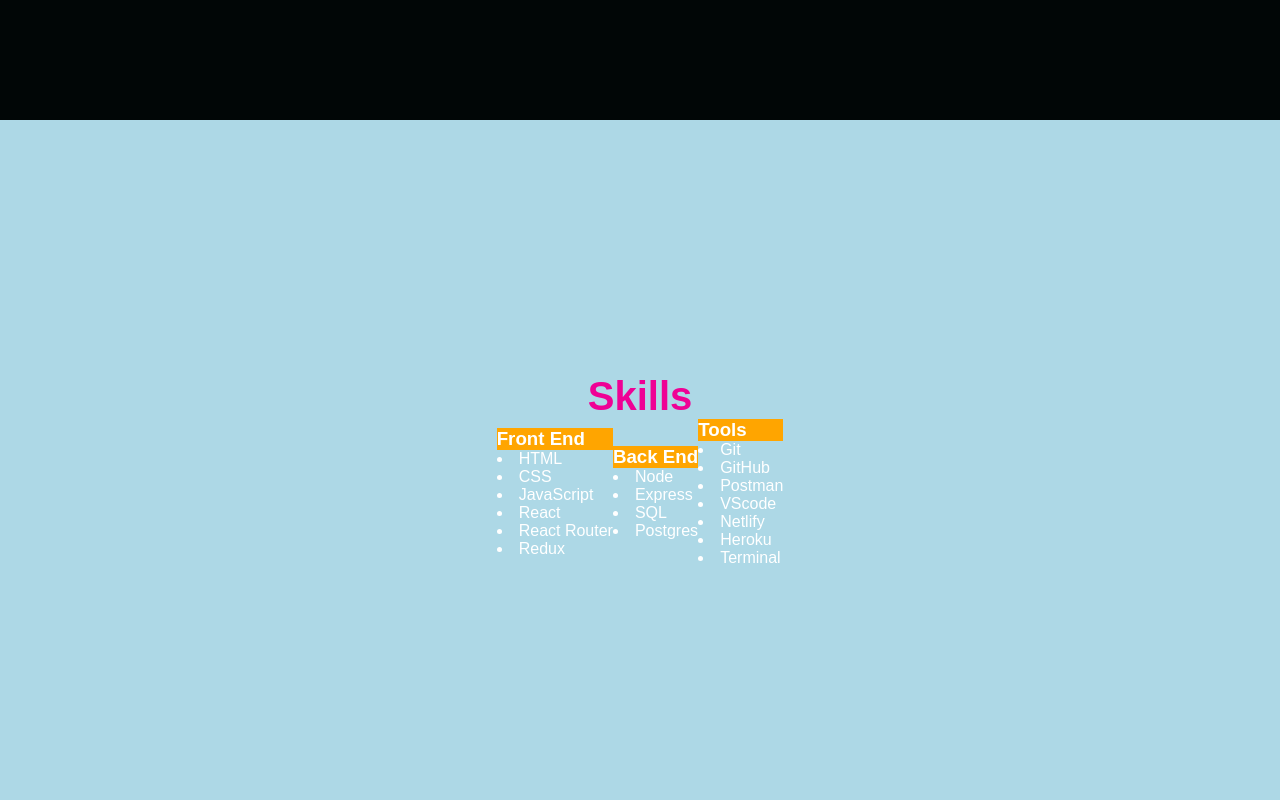
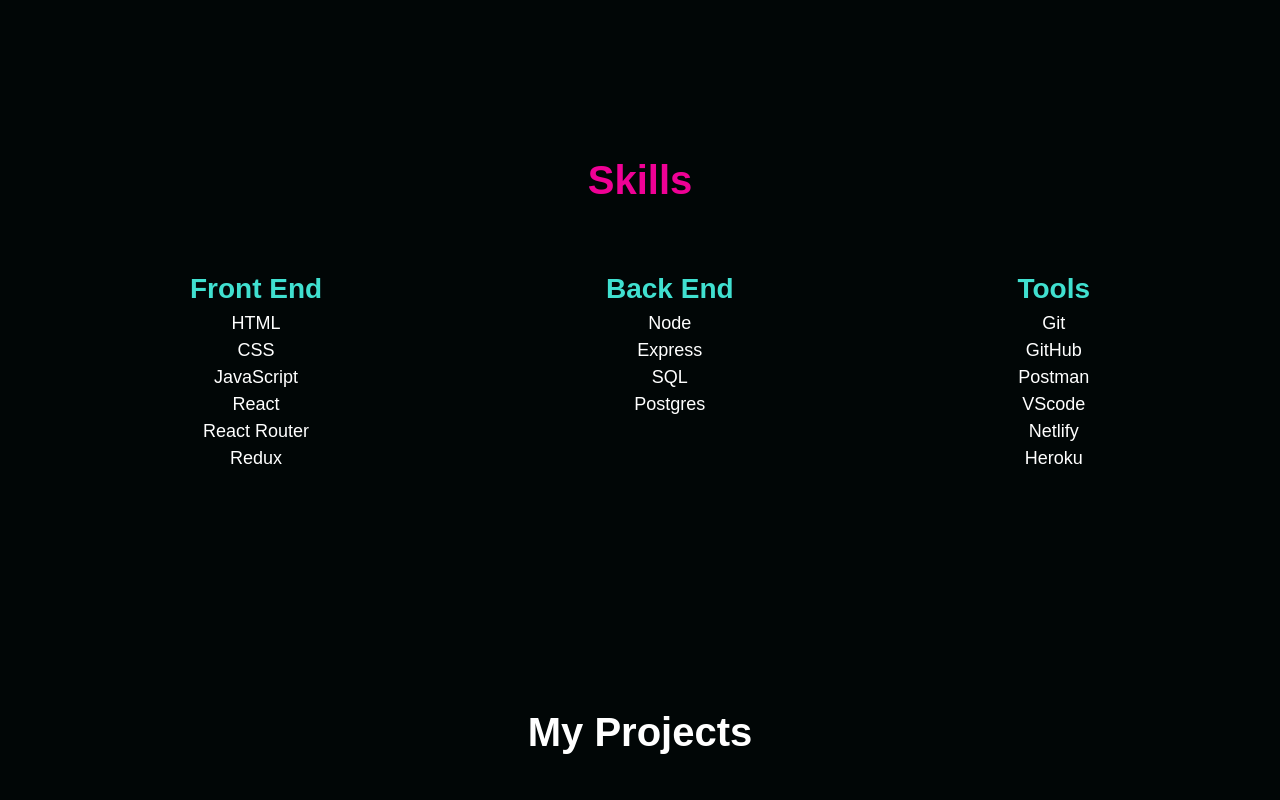
Before and after one commit to NRHietala/portfolio, a React (Create React App) app: page / in a window 1280 px wide. Shown: the part 1380-2180 px from the top of the page. Built offline with nearby package versions, Linux system fonts and the light colour scheme; a web font is replaced by a local one.

Commit message:
Basic formatting and draft for Skills component complete. Adds individual cards with sub elements of tech/tools under that specific area. Needs some styling TLC

```diff
--- a/src/components/About/AboutElements.js
+++ b/src/components/About/AboutElements.js
@@ -18,7 +18,7 @@ export const InfoWrapper = styled.div`
   max-width: 1400px;
   margin-right: auto;
   margin-left: auto;
-  padding: 0px 24px;
+  padding: 10px 24px;
 `;
 
 export const InfoRow = styled.div`
@@ -79,6 +79,14 @@ export const Subtitle = styled.p`
   font-size: 18px;
   line-height: 24px;
   color: #fff;
+
+  @media screen and (max-width: 768px) {
+    font-size: 16px;
+  }
+
+  @media screen and (max-width: 480px) {
+    font-size: 14px;
+  }
 `;
 
 export const ImgWrap = styled.div`
@@ -87,6 +95,7 @@ export const ImgWrap = styled.div`
   align-content: center;
   max-width: 500px;
   height: 100%;
+  margin: 10px 0px;
 `;
 
 export const Img = styled.img`
--- a/src/components/Skills/SkillCard.js
+++ b/src/components/Skills/SkillCard.js
@@ -1,5 +1,5 @@
 import React from "react";
-import { CardContainer, CardWrapper, Title } from "./SkillsElements";
+import { CardContainer, CardWrapper, Title, Skill } from "./SkillsElements";
 
 const SkillCard = props => {
   const { id, title, tech } = props;
@@ -9,7 +9,7 @@ const SkillCard = props => {
         <CardWrapper>
           <Title>{title}</Title>
           {tech.map((tech, index) => {
-            return <li key={index}>{tech}</li>;
+            return <Skill key={index}>{tech}</Skill>;
           })}
         </CardWrapper>
       </CardContainer>
--- a/src/components/Skills/SkillsData.js
+++ b/src/components/Skills/SkillsData.js
@@ -13,5 +13,5 @@ export const BackEnd = {
 export const Tools = {
   id: "tools",
   title: "Tools",
-  tech: ["Git", "GitHub", "Postman", "VScode", "Netlify", "Heroku", "Terminal"],
+  tech: ["Git", "GitHub", "Postman", "VScode", "Netlify", "Heroku"],
 };
--- a/src/components/Skills/SkillsElements.js
+++ b/src/components/Skills/SkillsElements.js
@@ -2,47 +2,80 @@ import styled from "styled-components";
 
 export const SkillsContainer = styled.section`
   color: #fff;
-  background: lightblue;
-  // bg color #010606
+  background: #010606;
 `;
 
 export const SkillsWrapper = styled.div`
   display: flex;
   flex-flow: column nowrap;
-  justify-content: center;
+  justify-content: space-around;
   align-items: center;
-  height: 700px;
+  min-height: 400px;
+  max-height: 900px;
   width: 100%;
   margin-left: auto;
   margin-right: auto;
-  padding: 0px 24px;
+  padding: 10px 24px;
 `;
 
 export const SkillsCardContainer = styled.div`
   display: flex;
   flex-flow: row wrap;
-  justify-content: space-between;
-  align-items: center;
+  justify-content: space-around;
+  align-items: flex-start;
+  width: 100%;
+  padding: 0px 24px;
 `;
 
 export const SkillH2 = styled.h2`
   color: #ef0195;
   font-size: 40px;
   text-align: center;
+  padding: 10px 0px;
 
   @media screen and (max-width: 768px) {
     font-size: 35px;
   }
 
   @media screen and (max-width: 480px) {
-    font-size: 32px;
+    font-size: 27px;
   }
 `;
 
-export const CardContainer = styled.div``;
+///////////////// SkillCard Style Elements /////////////////
+
+export const CardContainer = styled.div`
+  padding: 20px;
+`;
 
 export const CardWrapper = styled.div``;
 
 export const Title = styled.h3`
-  background: orange;
+  text-align: center;
+  color: #40e0d0;
+  font-size: 28px;
+  padding: 5px 10px;
+
+  @media screen and (max-width: 768px) {
+    font-size: 25px;
+  }
+
+  @media screen and (max-width: 480px) {
+    font-size: 20px;
+  }
 `;
+
+export const Skill = styled.li`
+  list-style-type: none;
+  text-align: center;
+  font-size: 18px;
+  padding: 3px;
+
+  @media screen and (max-width: 768px) {
+    font-size: 16px;
+  }
+
+  @media screen and (max-width: 480px) {
+    font-size: 14px;
+  }
+`;
```
Also changed, not shown: src/pages/index.js (+1 -11 lines).
